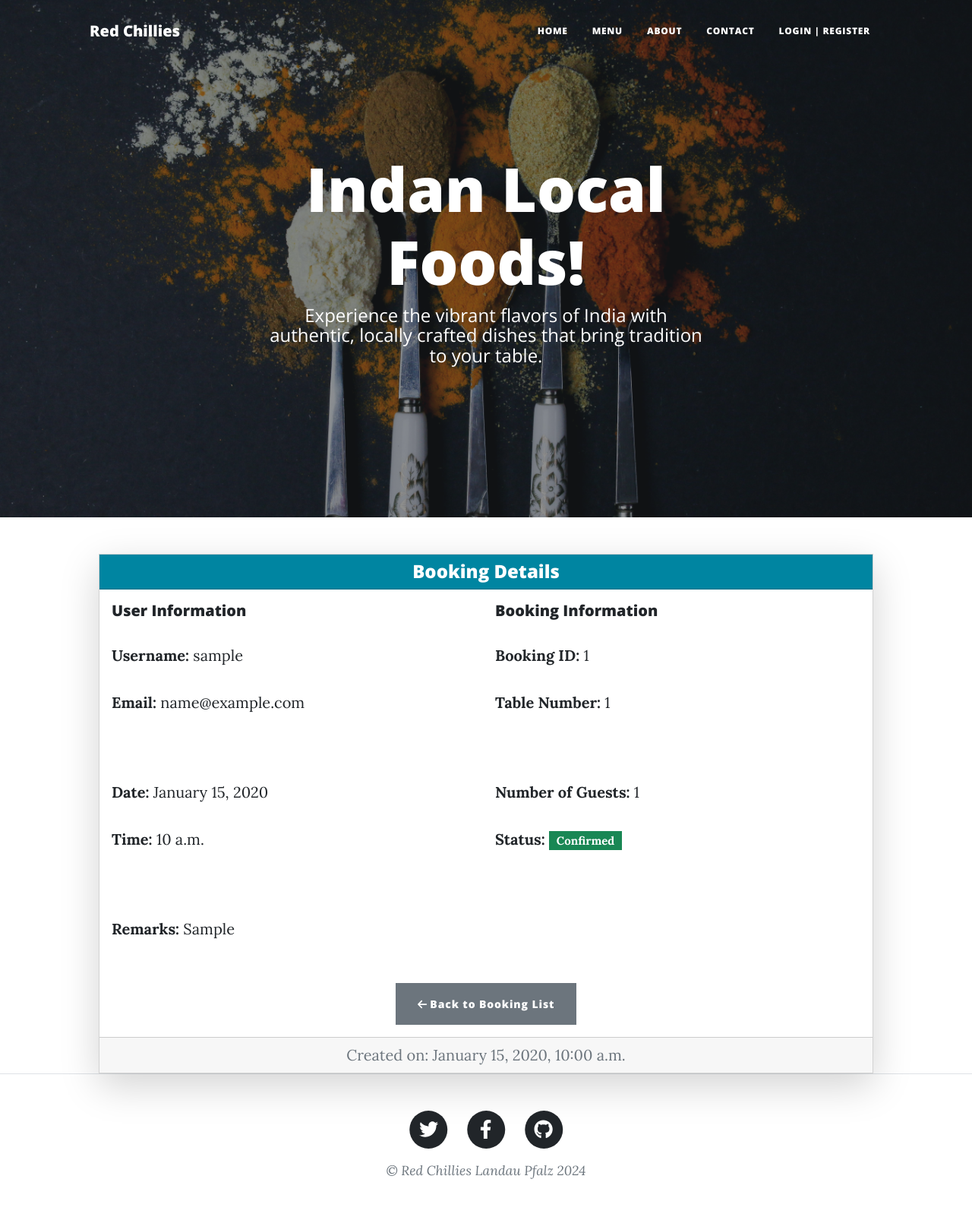
After one commit to HasibullahFathi/restaurant-booking-system, a Django app: page /bookings/1/ in a window 1280 px wide. The commit adds this page. Shown: the whole page at 76% size. Run offline with Django 4.2, Linux system fonts and the light colour scheme; tables that the repository leaves empty hold one stand-in row (values such as "Sample post"); some libraries are stand-ins or nearby versions.

Commit message:
create booking details page

```diff
--- a/booking/templates/booking/booking.html
+++ b/booking/templates/booking/booking.html
@@ -34,7 +34,7 @@
             <td>
                 <!-- Actions with Icons -->
 
-                <a href="#" class="btn btn-primary btn-sm" title="Open">
+                <a href="{% url 'booking_detail' booking.id %}" class="btn btn-primary btn-sm" title="Open">
                     <i class="fas fa-eye"></i>
                 </a>
                 <a href="#" class="btn btn-warning btn-sm" title="Edit">
--- /dev/null
+++ b/booking/templates/booking/booking_detail.html
@@ -0,0 +1,66 @@
+{% extends "base.html"%}
+{% load static %}
+
+{% block content %}
+
+<div class="container mt-5">
+    <div class="card shadow-lg">
+        <div class="card-header bg-primary text-white text-center">
+            <h4 class="mb-0">Booking Details</h4>
+        </div>
+        <div class="card-body">
+            <!-- User Information Section -->
+            <div class="row mb-4">
+                <div class="col-md-6">
+                    <h5 class="card-title">User Information</h5>
+                    <p><strong>Username:</strong> {{ booking.user.username }}</p>
+                    <p><strong>Email:</strong> {{ booking.user.email }}</p>
+                </div>
+                <div class="col-md-6">
+                    <h5 class="card-title">Booking Information</h5>
+                    <p><strong>Booking ID:</strong> {{ booking.id }}</p>
+                    <p><strong>Table Number:</strong> {{ booking.table.table_number }}</p>
+                </div>
+            </div>
+
+            <!-- Booking Details Section -->
+            <div class="row mb-4">
+                <div class="col-md-6">
+                    <p><strong>Date:</strong> {{ booking.booking_date|date:"F j, Y" }}</p>
+                    <p><strong>Time:</strong> {{ booking.booking_time }}</p>
+                </div>
+                <div class="col-md-6">
+                    <p><strong>Number of Guests:</strong> {{ booking.number_of_guests }}</p>
+                    <p><strong>Status:</strong>
+                        <span class="badge {% if booking.status == 1 %}bg-success{% else %}bg-danger{% endif %}">
+                            {{ booking.get_status_display }}
+                        </span>
+                    </p>
+                </div>
+            </div>
+
+            <!-- Remarks Section (optional) -->
+            {% if booking.remarks %}
+            <div class="row mb-4">
+                <div class="col-md-12">
+                    <p><strong>Remarks:</strong> {{ booking.remarks }}</p>
+                </div>
+            </div>
+            {% endif %}
+
+            <!-- Back Button -->
+            <div class="row">
+                <div class="col-md-12 text-center">
+                    <a href="{% url 'booking_list' %}" class="btn btn-secondary">
+                        <i class="fas fa-arrow-left"></i> Back to Booking List
+                    </a>
+                </div>
+            </div>
+        </div>
+        <div class="card-footer text-muted text-center">
+            Created on: {{ booking.created_on|date:"F j, Y, g:i a" }}
+        </div>
+    </div>
+</div>
+
+{% endblock %}
--- a/booking/urls.py
+++ b/booking/urls.py
@@ -1,10 +1,10 @@
 from . import views
 from django.urls import path
-from booking.views import BookingList
+from booking.views import BookingList, BookingDetail
 
 urlpatterns = [
     path('', views.index, name='home'),
     path('mybooking/', views.book_table, name='book_table'),
     path('bookings/', BookingList.as_view(), name='booking_list'),
-
+    path('bookings/<int:pk>/', BookingDetail.as_view(), name='booking_detail'),
 ]
--- a/booking/views.py
+++ b/booking/views.py
@@ -1,4 +1,4 @@
-from django.views.generic import ListView
+from django.views.generic import ListView, DetailView
 from django.shortcuts import render
 from django.http import HttpResponse
 from.models import Booking
@@ -11,6 +11,10 @@ class BookingList(ListView):
     context_object_name = 'bookings'  # This sets the name of the context variable
     paginate_by = 8
 
+class BookingDetail(DetailView):
+    model = Booking
+    template_name = 'booking/booking_detail.html'  # The template to render
+    context_object_name = 'booking'  # The context variable for the template
 
 def index(request):
     return render(request, 'booking/index.html')
--- a/templates/base.html
+++ b/templates/base.html
@@ -1,6 +1,7 @@
 {% load static %}
 {% url 'home' as home_url %}
 {% url 'booking' as booking_url %}
+{% url 'booking_detail' as booking_detail_url %}
 
 
 <!DOCTYPE html>
```
